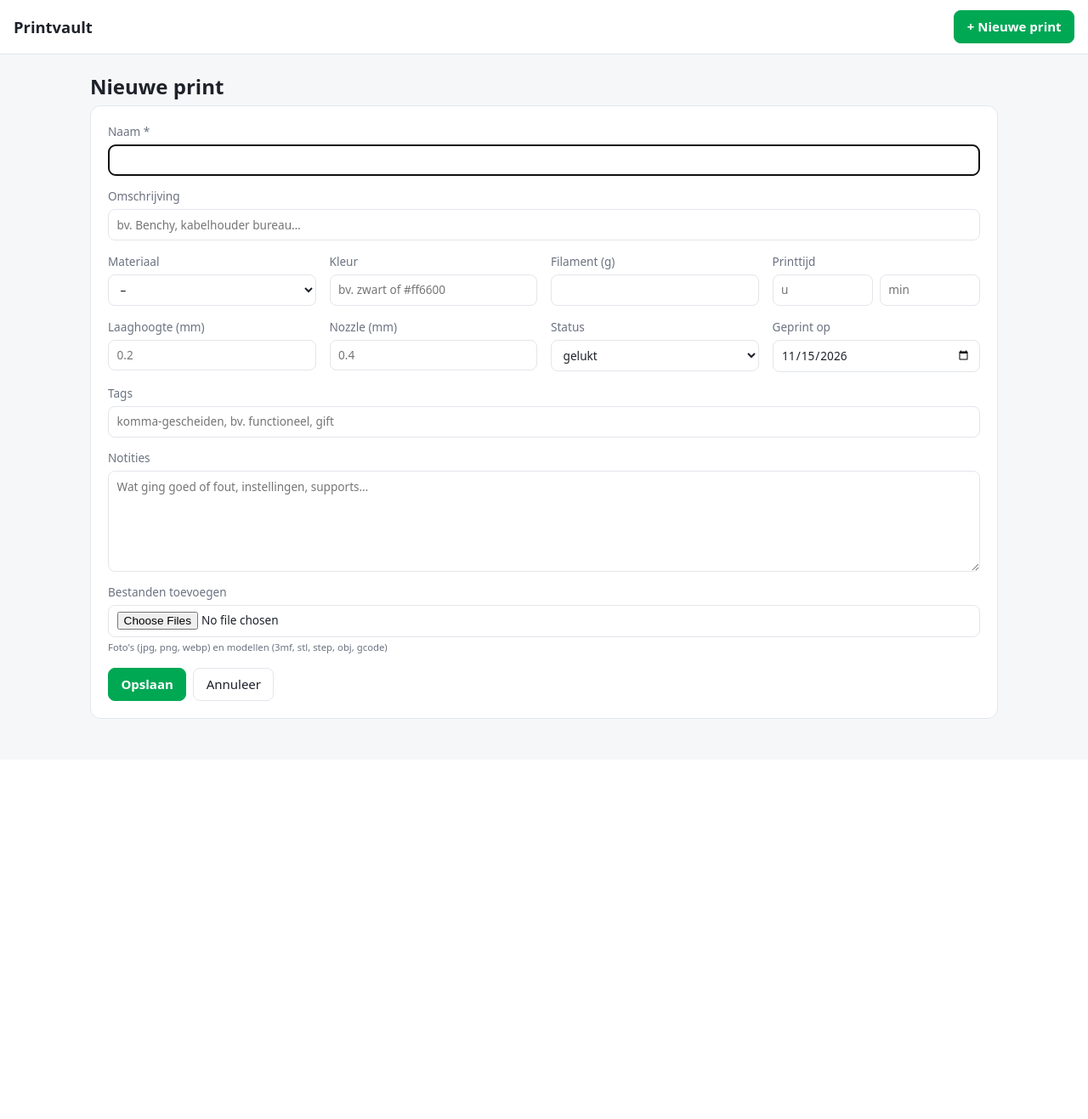
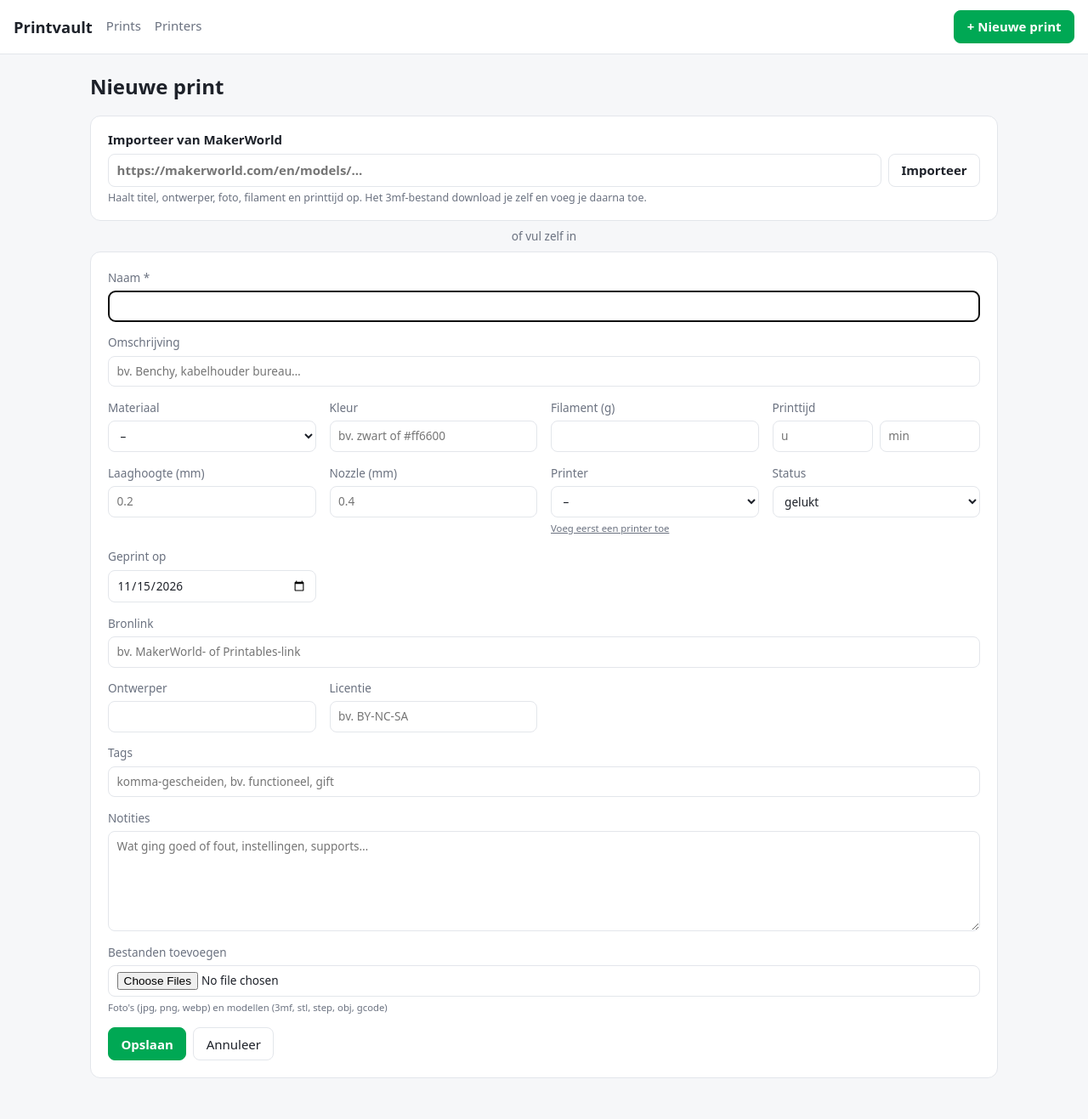
Before and after one commit to emphyri0/printvault, a Flask app: page /print/new in a window 1280 px wide. Shown: the whole page at 85% size. Before the commit the page ends 846 px from the top, so only its background shows below. Run offline with Flask 3, Linux system fonts and the light colour scheme; data that the repository does not hold is empty.

Commit message:
Printers met foto en import vanaf MakerWorld
- Nieuwe printers-pagina: printers toevoegen met naam, model, notities en foto,
  met statistieken per printer; prints koppelen aan een printer en filteren.
- MakerWorld-import via de publieke design-API: titel, ontwerper, licentie,
  tags, cover, filament, gewicht en printtijd van het standaardprofiel.
- Bronlink, ontwerper en licentie per print.

Co-Authored-By: Claude Opus 5.5 <noreply@anthropic.com>

```diff
--- a/app.py
+++ b/app.py
@@ -1,5 +1,9 @@
+import html
+import json
 import os
+import re
 import sqlite3
+import urllib.request
 import uuid
 from datetime import date
 
@@ -37,6 +41,14 @@ CREATE TABLE IF NOT EXISTS prints (
     printed_on TEXT,
     created_at TEXT DEFAULT CURRENT_TIMESTAMP
 );
+CREATE TABLE IF NOT EXISTS printers (
+    id INTEGER PRIMARY KEY AUTOINCREMENT,
+    name TEXT NOT NULL,
+    model TEXT DEFAULT '',
+    notes TEXT DEFAULT '',
+    photo TEXT,
+    created_at TEXT DEFAULT CURRENT_TIMESTAMP
+);
 CREATE TABLE IF NOT EXISTS files (
     id INTEGER PRIMARY KEY AUTOINCREMENT,
     print_id INTEGER NOT NULL REFERENCES prints(id) ON DELETE CASCADE,
@@ -68,6 +80,11 @@ def init_db():
     os.makedirs(UPLOAD_DIR, exist_ok=True)
     with sqlite3.connect(DB_PATH) as db:
         db.executescript(SCHEMA)
+        cols = {r[1] for r in db.execute("PRAGMA table_info(prints)")}
+        for col, typ in [("printer_id", "INTEGER REFERENCES printers(id) ON DELETE SET NULL"),
+                         ("source_url", "TEXT"), ("designer", "TEXT"), ("license", "TEXT")]:
+            if col not in cols:
+                db.execute(f"ALTER TABLE prints ADD COLUMN {col} {typ}")
 
 
 def ext_of(filename):
@@ -102,6 +119,10 @@ def form_to_print(form):
         "tags": ", ".join(t.strip() for t in form.get("tags", "").split(",") if t.strip()),
         "notes": form.get("notes", "").strip(),
         "printed_on": form.get("printed_on") or None,
+        "printer_id": num(form.get("printer_id"), int),
+        "source_url": (lambda u: u if re.match(r"^https?://", u, re.I) else None)(form.get("source_url", "").strip()),
+        "designer": form.get("designer", "").strip() or None,
+        "license": form.get("license", "").strip() or None,
     }
 
 
@@ -156,16 +177,26 @@ def filesize(size):
     return f"{size:.1f} TB"
 
 
+@app.context_processor
+def inject_lists():
+    printers = get_db().execute("SELECT id, name FROM printers ORDER BY name").fetchall()
+    return {"all_printers": printers, "materials": MATERIALS, "statuses": STATUSES}
+
+
 @app.route("/")
 def index():
     q = request.args.get("q", "").strip()
     material = request.args.get("material", "")
     status = request.args.get("status", "")
-    sql = """SELECT p.*,
+    printer = num(request.args.get("printer"), int)
+    sql = """SELECT p.*, pr.name AS printer_name,
                (SELECT stored_name FROM files f WHERE f.print_id = p.id AND f.kind = 'photo'
                 ORDER BY f.id LIMIT 1) AS cover
-             FROM prints p WHERE 1=1"""
+             FROM prints p LEFT JOIN printers pr ON pr.id = p.printer_id WHERE 1=1"""
     args = []
+    if printer:
+        sql += " AND p.printer_id = ?"
+        args.append(printer)
     if q:
         sql += " AND (p.name LIKE ? OR p.tags LIKE ? OR p.description LIKE ? OR p.notes LIKE ?)"
         args += [f"%{q}%"] * 4
@@ -187,8 +218,7 @@ def index():
            FROM prints"""
     ).fetchone()
     return render_template("index.html", prints=prints, stats=stats, q=q,
-                           material=material, status=status,
-                           materials=MATERIALS, statuses=STATUSES)
+                           material=material, status=status, printer=printer)
 
 
 @app.route("/print/new", methods=["GET", "POST"])
@@ -207,15 +237,47 @@ def new_print():
         save_uploads(cur.lastrowid, request.files.getlist("files"))
         flash("Print opgeslagen.", "ok")
         return redirect(url_for("show_print", print_id=cur.lastrowid))
-    return render_template("form.html", p={"status": "gelukt", "printed_on": date.today().isoformat()},
-                           materials=MATERIALS, statuses=STATUSES)
+    defaults = {"status": "gelukt", "printed_on": date.today().isoformat()}
+    only = get_db().execute("SELECT id FROM printers").fetchall()
+    if len(only) == 1:
+        defaults["printer_id"] = only[0]["id"]
+    return render_template("form.html", p=defaults)
+
+
+@app.route("/print/import", methods=["POST"])
+def import_print():
+    url = request.form.get("url", "").strip()
+    try:
+        data, cover = fetch_makerworld(url)
+    except MakerWorldError as e:
+        flash(str(e), "warn")
+        return redirect(url_for("new_print"))
+    db = get_db()
+    cur = db.execute(
+        f"INSERT INTO prints ({', '.join(data)}) VALUES ({', '.join('?' * len(data))})",
+        list(data.values()),
+    )
+    if cover:
+        content, ext = cover
+        stored = f"{uuid.uuid4().hex}.{ext}"
+        with open(os.path.join(UPLOAD_DIR, stored), "wb") as fh:
+            fh.write(content)
+        db.execute(
+            "INSERT INTO files (print_id, kind, stored_name, original_name, size) VALUES (?,?,?,?,?)",
+            (cur.lastrowid, "photo", stored, f"makerworld-cover.{ext}", len(content)),
+        )
+    db.commit()
+    flash("Geïmporteerd van MakerWorld. Vul aan wat nog ontbreekt en upload eventueel het 3mf-bestand.", "ok")
+    return redirect(url_for("edit_print", print_id=cur.lastrowid))
 
 
 @app.route("/print/<int:print_id>")
 def show_print(print_id):
     p = get_print(print_id)
-    files = get_db().execute("SELECT * FROM files WHERE print_id = ? ORDER BY id", (print_id,)).fetchall()
-    return render_template("detail.html", p=p,
+    db = get_db()
+    files = db.execute("SELECT * FROM files WHERE print_id = ? ORDER BY id", (print_id,)).fetchall()
+    printer = db.execute("SELECT * FROM printers WHERE id = ?", (p["printer_id"],)).fetchone() if p["printer_id"] else None
+    return render_template("detail.html", p=p, printer=printer,
                            photos=[f for f in files if f["kind"] == "photo"],
                            models=[f for f in files if f["kind"] == "model"])
 
@@ -284,6 +346,212 @@ def download(file_id):
                                download_name=f["original_name"])
 
 
+# ---------- Printers ----------
+
+def printer_from_form(form):
+    return {
+        "name": form.get("name", "").strip(),
+        "model": form.get("model", "").strip(),
+        "notes": form.get("notes", "").strip(),
+    }
+
+
+def save_printer_photo(upload):
+    """Slaat een geüploade printerfoto op en geeft de stored_name terug (of None)."""
+    if not upload or not upload.filename:
+        return None
+    ext = ext_of(upload.filename)
+    if ext not in PHOTO_EXT:
+        flash("Printerfoto overgeslagen: alleen jpg, png, webp of gif.", "warn")
+        return None
+    stored = f"{uuid.uuid4().hex}.{ext}"
+    upload.save(os.path.join(UPLOAD_DIR, stored))
+    return stored
+
+
+def remove_upload(stored_name):
+    if not stored_name:
+        return
+    try:
+        os.remove(os.path.join(UPLOAD_DIR, stored_name))
+    except FileNotFoundError:
+        pass
+
+
+@app.route("/printers")
+def printers():
+    rows = get_db().execute(
+        """SELECT pr.*, COUNT(p.id) AS n,
+                  COALESCE(SUM(p.filament_g), 0) AS grams,
+                  COALESCE(SUM(p.print_time_min), 0) AS minutes,
+                  SUM(p.status = 'gelukt') AS ok
+           FROM printers pr LEFT JOIN prints p ON p.printer_id = pr.id
+           GROUP BY pr.id ORDER BY pr.name"""
+    ).fetchall()
+    return render_template("printers.html", printers=rows)
+
+
+@app.route("/printers/new", methods=["GET", "POST"])
+def new_printer():
+    if request.method == "POST":
+        data = printer_from_form(request.form)
+        if not data["name"]:
+            flash("Geef de printer een naam.", "warn")
+            return render_template("printer_form.html", pr=data)
+        data["photo"] = save_printer_photo(request.files.get("photo"))
+        db = get_db()
+        db.execute("INSERT INTO printers (name, model, notes, photo) VALUES (?,?,?,?)",
+                   (data["name"], data["model"], data["notes"], data["photo"]))
+        db.commit()
+        flash("Printer toegevoegd.", "ok")
+        return redirect(url_for("printers"))
+    return render_template("printer_form.html", pr={})
+
+
+@app.route("/printers/<int:printer_id>/edit", methods=["GET", "POST"])
+def edit_printer(printer_id):
+    db = get_db()
+    pr = db.execute("SELECT * FROM printers WHERE id = ?", (printer_id,)).fetchone()
+    if pr is None:
+        abort(404)
+    if request.method == "POST":
+        data = printer_from_form(request.form)
+        if not data["name"]:
+            flash("Geef de printer een naam.", "warn")
+            return render_template("printer_form.html", pr={**data, "id": printer_id, "photo": pr["photo"]})
+        photo = pr["photo"]
+        new_photo = save_printer_photo(request.files.get("photo"))
+        if new_photo or request.form.get("remove_photo"):
+            remove_upload(photo)
+            photo = new_photo
+        db.execute("UPDATE printers SET name = ?, model = ?, notes = ?, photo = ? WHERE id = ?",
+                   (data["name"], data["model"], data["notes"], photo, printer_id))
+        db.commit()
+        flash("Printer opgeslagen.", "ok")
+        return redirect(url_for("printers"))
+    return render_template("printer_form.html", pr=pr)
+
+
+@app.route("/printers/<int:printer_id>/delete", methods=["POST"])
+def delete_printer(printer_id):
+    db = get_db()
+    pr = db.execute("SELECT * FROM printers WHERE id = ?", (printer_id,)).fetchone()
+    if pr is None:
+        abort(404)
+    remove_upload(pr["photo"])
+    db.execute("UPDATE prints SET printer_id = NULL WHERE printer_id = ?", (printer_id,))
+    db.execute("DELETE FROM printers WHERE id = ?", (printer_id,))
+    db.commit()
+    flash("Printer verwijderd. De prints zelf blijven bewaard.", "ok")
+    return redirect(url_for("printers"))
+
+
+# ---------- MakerWorld-import ----------
+
+MW_API = "https://makerworld.com/api/v1/design-service/design/{}"
+MW_IMAGE_HOST = re.compile(r"^https://[a-z0-9.-]+\.bblmw\.com/")
+MW_UA = "Mozilla/5.0 (X11; Linux x86_64) AppleWebKit/537.36 (KHTML, like Gecko) Chrome/124.0 Safari/537.36"
+MAX_COVER_BYTES = 15 * 1024 * 1024
+
+
+class MakerWorldError(Exception):
+    pass
+
+
+def _http_get(url, limit):
+    req = urllib.request.Request(url, headers={"User-Agent": MW_UA, "Accept-Language": "en"})
+    with urllib.request.urlopen(req, timeout=20) as resp:
+        body = resp.read(limit + 1)
+    if len(body) > limit:
+        raise MakerWorldError("Antwoord van MakerWorld is te groot.")
+    return body
+
+
+def _strip_html(text):
+    text = re.sub(r"<\s*(br|/p|/li|/h\d)\s*/?>", "\n", text or "", flags=re.I)
+    text = html.unescape(re.sub(r"<[^>]+>", "", text))
+    return re.sub(r"\n{3,}", "\n\n", text).strip()
+
+
+def fetch_makerworld(url):
+    """Haalt metadata van een MakerWorld-model op. Geeft (printdata, cover) terug;
+    cover is (bytes, extensie) of None."""
+    m = re.match(r"^https?://(www\.)?makerworld\.com/(?:[a-z]{2}(?:-[a-z]{2})?/)?models/(\d+)", url, re.I)
+    if not m:
+        raise MakerWorldError("Dat lijkt geen MakerWorld-modellink (https://makerworld.com/…/models/…).")
+    design_id = m.group(2)
+    try:
+        d = json.loads(_http_get(MW_API.format(design_id), 5 * 1024 * 1024))
+    except MakerWorldError:
+        raise
+    except Exception as e:
+        raise MakerWorldError(f"MakerWorld kon niet worden opgehaald ({e}). Vul de print handmatig in.")
+    if not d.get("title"):
+        raise MakerWorldError("Model niet gevonden op MakerWorld.")
+
+    instances = d.get("instances") or []
+    inst = next((i for i in instances if i.get("id") == d.get("defaultInstanceId")), None) \
+        or next((i for i in instances if i.get("isDefault")), None) \
+        or (instances[0] if instances else {})
+    filaments = inst.get("instanceFilaments") or []
+
+    material = ""
+    types = {f.get("type", "").upper() for f in filaments if f.get("type")}
+    if len(types) == 1:
+        t = types.pop()
+        material = t if t in MATERIALS else "Ander"
+    elif types:
+        material = "Ander"
+
+    notes = []
+    if inst.get("title"):
+        notes.append(f"Profiel: {inst['title']}")
+    if filaments:
+        notes.append("Filament: " + ", ".join(
+            f"{f.get('type', '?')} {f.get('color', '')} ({f.get('usedG', '?')} g)".strip() for f in filaments))
+    if inst.get("needAms"):
+        notes.append("Vereist AMS.")
+    summary = _strip_html(d.get("summary"))
+    if summary:
+        notes.append("")
+        notes.append(summary[:3000])
+
+    creator = d.get("designCreator") or {}
+    prediction = inst.get("prediction")
+    data = {
+        "name": d["title"][:200],
+        "description": f"MakerWorld-model door {creator.get('name')}" if creator.get("name") else "MakerWorld-model",
+        "material": material,
+        "color": filaments[0].get("color", "") if len(filaments) == 1 else "",
+        "filament_g": float(inst["weight"]) if inst.get("weight") else None,
+        "print_time_min": round(prediction / 60) if prediction else None,
+        "layer_height": None,
+        "nozzle": None,
+        "status": "gepland",
+        "tags": ", ".join((d.get("tags") or [])[:8]),
+        "notes": "\n".join(notes),
+        "printed_on": None,
+        "printer_id": None,
+        "source_url": f"https://makerworld.com/en/models/{design_id}",
+        "designer": creator.get("name"),
+        "license": d.get("license"),
+    }
+    lh = re.search(r"(0\.\d+)\s*mm\s*layer", inst.get("title") or "", re.I)
+    if lh:
+        data["layer_height"] = float(lh.group(1))
+
+    cover = None
+    cover_url = d.get("coverUrl") or ""
+    if MW_IMAGE_HOST.match(cover_url):
+        ext = ext_of(cover_url.split("?")[0])
+        if ext in PHOTO_EXT:
+            try:
+                cover = (_http_get(cover_url, MAX_COVER_BYTES), ext)
+            except Exception:
+                cover = None
+    return data, cover
+
+
 @app.errorhandler(413)
 def too_large(_e):
     flash("Bestand te groot.", "warn")
--- a/static/style.css
+++ b/static/style.css
@@ -94,3 +94,23 @@ input, select, textarea { font: inherit; color: var(--text); background: var(--p
 .files li a { flex: 1; word-break: break-all; }
 .files .x { background: transparent; color: var(--muted); }
 .empty { color: var(--muted); }
+
+nav { display: flex; align-items: center; gap: 1rem; flex-wrap: wrap; }
+.navlink { text-decoration: none; color: var(--muted); padding: .2rem 0; border-bottom: 2px solid transparent; }
+.navlink.active { color: var(--text); border-color: var(--accent); }
+.top { gap: .75rem; flex-wrap: wrap; }
+
+.import { background: var(--panel); border: 1px solid var(--line); border-radius: 12px; padding: 1rem 1.25rem; margin: 1rem 0 .5rem; }
+.import label { display: flex; flex-direction: column; gap: .35rem; font-weight: 600; }
+.import small { color: var(--muted); }
+.import .pair input { flex: 1; }
+.or { text-align: center; color: var(--muted); margin: .5rem 0; font-size: .85rem; }
+.source { font-weight: 600; }
+
+.printers .card { display: flex; flex-direction: column; }
+.printers .body { display: flex; flex-direction: column; gap: .3rem; flex: 1; }
+.printers .actions { margin-top: auto; padding-top: .5rem; }
+.pnotes { white-space: pre-wrap; font-size: .85rem; margin: 0; }
+.preview { max-width: 240px; border-radius: 10px; }
+.check { display: flex; gap: .4rem; align-items: center; color: var(--text); }
+.check input { width: auto; }
--- a/templates/base.html
+++ b/templates/base.html
@@ -8,7 +8,11 @@
 </head>
 <body>
   <header class="top">
-    <a class="brand" href="{{ url_for('index') }}">Printvault</a>
+    <nav>
+      <a class="brand" href="{{ url_for('index') }}">Printvault</a>
+      <a class="navlink {% if request.endpoint == 'index' %}active{% endif %}" href="{{ url_for('index') }}">Prints</a>
+      <a class="navlink {% if request.endpoint and 'printer' in request.endpoint %}active{% endif %}" href="{{ url_for('printers') }}">Printers</a>
+    </nav>
     <a class="btn primary" href="{{ url_for('new_print') }}">+ Nieuwe print</a>
   </header>
   <main>
--- a/templates/detail.html
+++ b/templates/detail.html
@@ -25,8 +25,12 @@
   <div><dt>Laaghoogte</dt><dd>{{ ("%g mm"|format(p.layer_height)) if p.layer_height else "–" }}</dd></div>
   <div><dt>Nozzle</dt><dd>{{ ("%g mm"|format(p.nozzle)) if p.nozzle else "–" }}</dd></div>
   <div><dt>Geprint op</dt><dd>{{ p.printed_on or "–" }}</dd></div>
+  <div><dt>Printer</dt><dd>{% if printer %}<a href="{{ url_for('index', printer=printer.id) }}">{{ printer.name }}</a>{% else %}–{% endif %}</dd></div>
+  {% if p.designer %}<div><dt>Ontwerper</dt><dd>{{ p.designer }}</dd></div>{% endif %}
+  {% if p.license %}<div><dt>Licentie</dt><dd>{{ p.license }}</dd></div>{% endif %}
 </dl>
 
+{% if p.source_url %}<p><a class="source" href="{{ p.source_url }}" target="_blank" rel="noopener noreferrer">Bekijk bron ↗</a></p>{% endif %}
 {% if p.tags %}<p class="tags">{% for t in p.tags.split(", ") %}<a href="{{ url_for('index', q=t) }}">{{ t }}</a>{% endfor %}</p>{% endif %}
 {% if p.notes %}<div class="notes">{{ p.notes }}</div>{% endif %}
 
--- a/templates/form.html
+++ b/templates/form.html
@@ -2,6 +2,18 @@
 {% block title %}{{ "Bewerk" if p.id else "Nieuwe print" }} · Printvault{% endblock %}
 {% block content %}
 <h1>{{ "Bewerk " ~ p.name if p.id else "Nieuwe print" }}</h1>
+{% if not p.id %}
+<form class="import" method="post" action="{{ url_for('import_print') }}">
+  <label>Importeer van MakerWorld
+    <span class="pair">
+      <input name="url" type="url" placeholder="https://makerworld.com/en/models/…" required>
+      <button class="btn">Importeer</button>
+    </span>
+  </label>
+  <small>Haalt titel, ontwerper, foto, filament en printtijd op. Het 3mf-bestand download je zelf en voeg je daarna toe.</small>
+</form>
+<p class="or">of vul zelf in</p>
+{% endif %}
 <form class="form" method="post" enctype="multipart/form-data">
   <label class="wide">Naam *<input name="name" value="{{ p.name or '' }}" required autofocus></label>
   <label class="wide">Omschrijving<input name="description" value="{{ p.description or '' }}" placeholder="bv. Benchy, kabelhouder bureau…"></label>
@@ -22,12 +34,22 @@
   </label>
   <label>Laaghoogte (mm)<input name="layer_height" inputmode="decimal" value="{{ '%g'|format(p.layer_height) if p.layer_height else '' }}" placeholder="0.2"></label>
   <label>Nozzle (mm)<input name="nozzle" inputmode="decimal" value="{{ '%g'|format(p.nozzle) if p.nozzle else '' }}" placeholder="0.4"></label>
+  <label>Printer
+    <select name="printer_id">
+      <option value="">–</option>
+      {% for pr in all_printers %}<option value="{{ pr.id }}" {% if pr.id == p.printer_id %}selected{% endif %}>{{ pr.name }}</option>{% endfor %}
+    </select>
+    {% if not all_printers %}<small><a href="{{ url_for('new_printer') }}">Voeg eerst een printer toe</a></small>{% endif %}
+  </label>
   <label>Status
     <select name="status">
       {% for s in statuses %}<option {% if s == p.status %}selected{% endif %}>{{ s }}</option>{% endfor %}
     </select>
   </label>
   <label>Geprint op<input type="date" name="printed_on" value="{{ p.printed_on or '' }}"></label>
+  <label class="wide">Bronlink<input name="source_url" type="url" value="{{ p.source_url or '' }}" placeholder="bv. MakerWorld- of Printables-link"></label>
+  <label>Ontwerper<input name="designer" value="{{ p.designer or '' }}"></label>
+  <label>Licentie<input name="license" value="{{ p.license or '' }}" placeholder="bv. BY-NC-SA"></label>
   <label class="wide">Tags<input name="tags" value="{{ p.tags or '' }}" placeholder="komma-gescheiden, bv. functioneel, gift"></label>
   <label class="wide">Notities<textarea name="notes" rows="5" placeholder="Wat ging goed of fout, instellingen, supports…">{{ p.notes or '' }}</textarea></label>
   <label class="wide">Bestanden toevoegen
```
Also changed, not shown: templates/index.html (+9 -2 lines), templates/printer_form.html (added, +32 -0 lines), templates/printers.html (added, +32 -0 lines), README.md.
